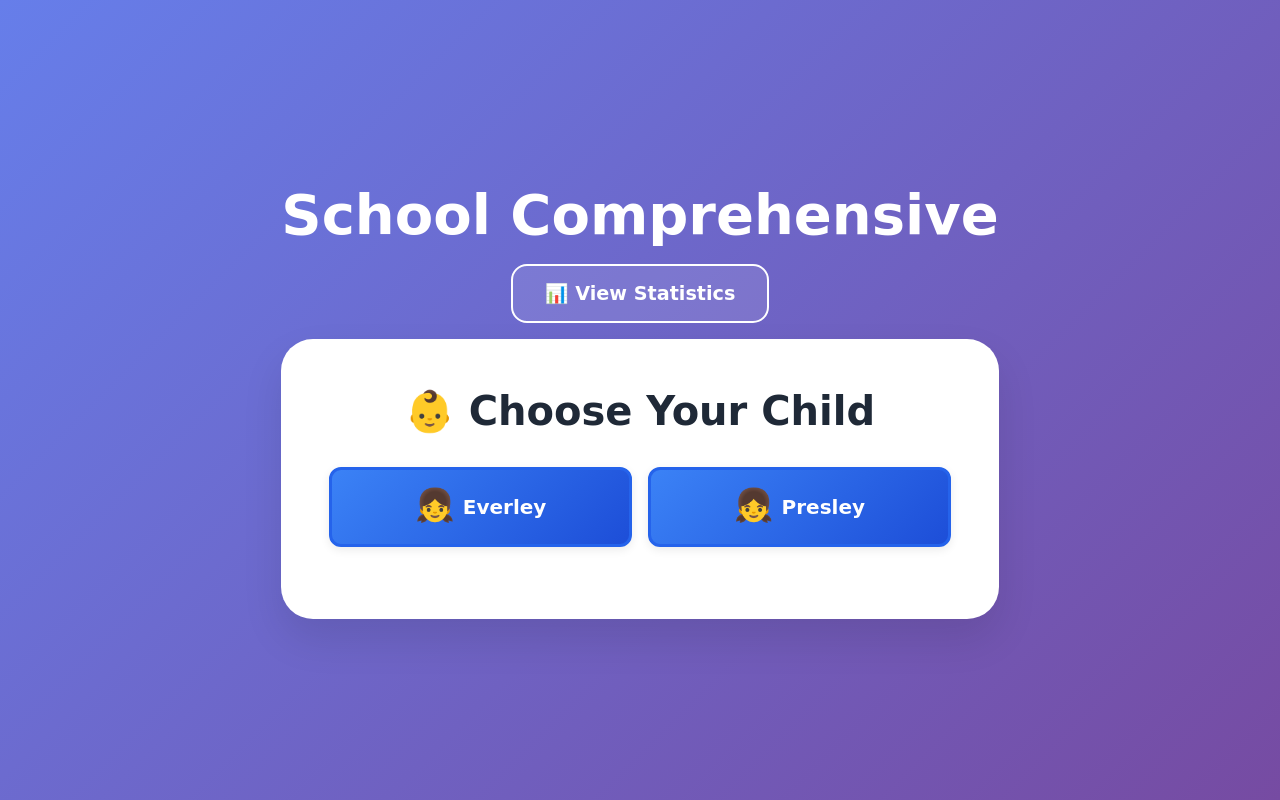
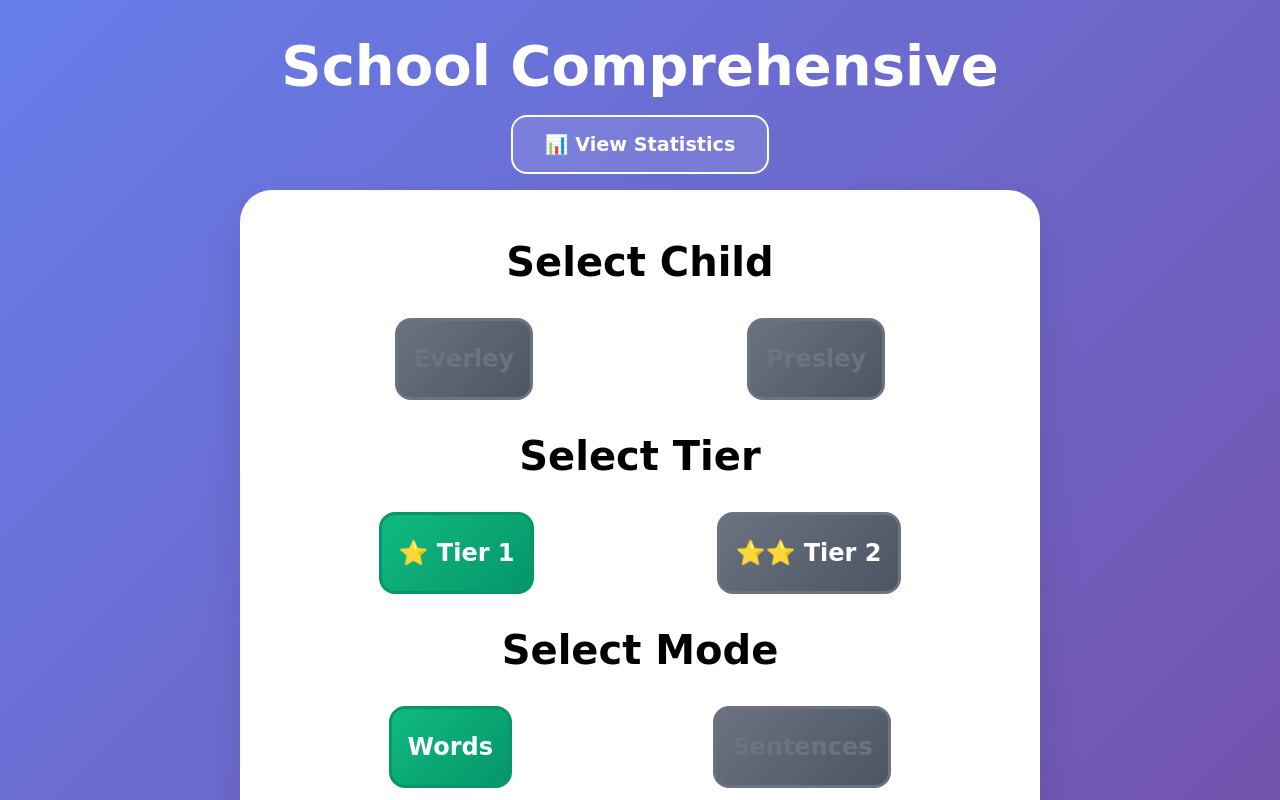
Before and after one commit to tkloetzk/schooling, a React (Vite) app: page / in a window 1280 px wide. Shown: the top 800 px of the page. Built offline with nearby package versions, Linux system fonts and the light colour scheme.

Commit message:
schooling

```diff
--- a/src/App.tsx
+++ b/src/App.tsx
@@ -1,4 +1,4 @@
-import React, { useState } from "react";
+import { useState } from "react";
 import {
   BrowserRouter as Router,
   Routes,
@@ -6,9 +6,12 @@ import {
   useNavigate,
   useLocation,
 } from "react-router-dom";
+import { useAppActions, useAppStore } from "./stores";
 import SessionScreen from "./components/SessionScreen";
 import StatsScreen from "./components/StatsScreen";
-import { useAppActions, useAppStore } from "./stores";
+import AdditionExerciseScreen from "./components/AdditionExerciseScreen";
+import SubtractionExerciseScreen from "./components/SubtractionExerciseScreen";
+import CountingExerciseScreen from "./components/CountingExerciseScreen";
 
 function App() {
   return (
@@ -18,6 +21,9 @@ function App() {
           <Route path="/" element={<StartScreen />} />
           <Route path="/session" element={<SessionScreen />} />
           <Route path="/stats" element={<StatsScreen />} />
+          <Route path="/addition" element={<AdditionExerciseScreen />} />
+          <Route path="/subtraction" element={<SubtractionExerciseScreen />} />
+          <Route path="/counting" element={<CountingExerciseScreen />} />
         </Routes>
       </div>
     </Router>
@@ -155,250 +161,135 @@ function StartScreen() {
             style={{
               fontSize: "2.5rem",
               marginBottom: "2rem",
-              color: "#1f2937",
+              color: "black",
             }}
           >
-            👶 Choose Your Child
+            Select Child
           </h2>
-
           <div
             style={{
-              display: "grid",
-              gridTemplateColumns: "1fr 1fr",
-              gap: "1rem",
-              marginBottom: "1.5rem",
+              display: "flex",
+              justifyContent: "space-around",
+              marginBottom: "2rem",
             }}
           >
             <button
               onClick={() => handleChildSelect("Everley")}
               style={{
-                padding: "1rem 0.75rem",
-                fontSize: "1.25rem",
-                fontWeight: "600",
-                background:
-                  selectedChild === "Everley"
-                    ? "linear-gradient(135deg, #10b981 0%, #059669 100%)"
-                    : "linear-gradient(135deg, #3b82f6 0%, #1d4ed8 100%)",
-                color: "white",
-                border:
-                  selectedChild === "Everley"
-                    ? "3px solid #059669"
-                    : "3px solid #2563eb",
-                borderRadius: "12px",
-                cursor: "pointer",
-                boxShadow: "0 3px 10px rgba(0,0,0,0.08)",
-                transition: "all 300ms ease",
-                transform:
-                  selectedChild === "Everley" ? "scale(1.01)" : "scale(1)",
-              }}
-            >
-              <div style={{ fontSize: "2rem", marginBottom: "0.25rem" }}>
-                {selectedChild === "Everley" ? "👧✨" : "👧"}
-              </div>
-              <div>Everley</div>
-              {selectedChild === "Everley" && (
-                <div
-                  style={{
-                    position: "absolute",
-                    top: "-6px",
-                    right: "-6px",
-                    background: "#10b981",
-                    borderRadius: "50%",
-                    width: "24px",
-                    height: "24px",
-                    display: "flex",
-                    alignItems: "center",
-                    justifyContent: "center",
-                    fontSize: "1.25rem",
-                    fontWeight: "bold",
-                  }}
-                >
-                  ✓
-                </div>
-              )}
-            </button>
-
-            <button
-              onClick={() => handleChildSelect("Presley")}
-              style={{
-                padding: "1rem 0.75rem",
-                fontSize: "1.25rem",
-                fontWeight: "600",
-                background:
-                  selectedChild === "Presley"
-                    ? "linear-gradient(135deg, #10b981 0%, #059669 100%)"
-                    : "linear-gradient(135deg, #3b82f6 0%, #1d4ed8 100%)",
-                color: "white",
-                border:
-                  selectedChild === "Presley"
-                    ? "3px solid #059669"
-                    : "3px solid #2563eb",
-                borderRadius: "12px",
-                cursor: "pointer",
-                boxShadow: "0 3px 10px rgba(0,0,0,0.08)",
-                transition: "all 300ms ease",
-                transform:
-                  selectedChild === "Presley" ? "scale(1.01)" : "scale(1)",
-              }}
-            >
-              <div style={{ fontSize: "2rem", marginBottom: "0.25rem" }}>
-                {selectedChild === "Presley" ? "👧✨" : "👧"}
-              </div>
-              <div>Presley</div>
-              {selectedChild === "Presley" && (
-                <div
-                  style={{
-                    position: "absolute",
-                    top: "-6px",
-                    right: "-6px",
-                    background: "#10b981",
-                    borderRadius: "50%",
-                    width: "24px",
-                    height: "24px",
-                    display: "flex",
-                    alignItems: "center",
-                    justifyContent: "center",
-                    fontSize: "1.25rem",
-                    fontWeight: "bold",
-                  }}
-                >
-                  ✓
-                </div>
-              )}
-            </button>
-          </div>
-
-          {selectedChild && (
-            <>
-              <div
-                style={{
-                  background:
-                    "linear-gradient(135deg, #dbeafe 0%, #bfdbfe 100%)",
-                  borderRadius: "24px",
-                  padding: "2rem",
-                  marginBottom: "2rem",
-                  border: "3px solid #3b82f6",
-                }}
-              >
-                <h3
-                  style={{
-                    fontSize: "2rem",
-                    marginBottom: "1.5rem",
-                    color: "#1e40af",
-                    fontWeight: "700",
-                  }}
-                >
-                  📚 Choose Your Level
-                </h3>
-
-                <div style={{ marginBottom: "1.5rem" }}>
-                  <label
-                    style={{
-                      display: "block",
-                      fontSize: "1.5rem",
-                      fontWeight: "600",
-                      marginBottom: "1rem",
-                      color: "#1f2937",
-                    }}
-                  >
-                    📖 Practice Type:
-                  </label>
-                  <div
-                    style={{
-                      display: "grid",
-                      gridTemplateColumns: "1fr 1fr",
-                      gap: "1rem",
-                    }}
-                  >
-                    <button
-                      onClick={() => setSelectedMode("words")}
-                      style={{
                 padding: "1.5rem 1rem",
                 fontSize: "1.5rem",
                 fontWeight: "700",
                 background:
-                          selectedMode === "words"
-                            ? "linear-gradient(135deg, #10b981 0%, #059669 100%)"
+                  selectedChild === "Everley"
+                    ? "linear-gradient(135deg, #ec4899 0%, #db2777 100%)"
                     : "linear-gradient(135deg, #6b7280 0%, #4b5563 100%)",
-                        color: "white",
+                color: selectedChild === "Everley" ? "white" : "#6b7280",
                 border:
-                          selectedMode === "words"
-                            ? "3px solid #059669"
+                  selectedChild === "Everley"
+                    ? "3px solid #db2777"
                     : "3px solid #6b7280",
                 borderRadius: "16px",
                 cursor: "pointer",
                 transition: "all 300ms ease",
               }}
             >
-                      📝 Words
+              Everley
             </button>
             <button
-                      onClick={() => setSelectedMode("sentences")}
+              onClick={() => handleChildSelect("Presley")}
               style={{
                 padding: "1.5rem 1rem",
                 fontSize: "1.5rem",
                 fontWeight: "700",
                 background:
-                          selectedMode === "sentences"
-                            ? "linear-gradient(135deg, #10b981 0%, #059669 100%)"
+                  selectedChild === "Presley"
+                    ? "linear-gradient(135deg, #ec4899 0%, #db2777 100%)"
                     : "linear-gradient(135deg, #6b7280 0%, #4b5563 100%)",
-                        color: "white",
+                color: selectedChild === "Presley" ? "white" : "#6b7280",
                 border:
-                          selectedMode === "sentences"
-                            ? "3px solid #059669"
+                  selectedChild === "Presley"
+                    ? "3px solid #db2777"
                     : "3px solid #6b7280",
                 borderRadius: "16px",
                 cursor: "pointer",
                 transition: "all 300ms ease",
               }}
             >
-                      💬 Sentences
+              Presley
             </button>
           </div>
-                </div>
 
-                <div>
-                  <label
+          <h2
             style={{
-                      display: "block",
-                      fontSize: "1.5rem",
-                      fontWeight: "600",
-                      marginBottom: "1rem",
-                      color: "#1f2937",
+              fontSize: "2.5rem",
+              marginBottom: "2rem",
+              color: "black",
             }}
           >
-                    🏆 Difficulty Level:
-                  </label>
+            Select Tier
+          </h2>
           <div
             style={{
-                      display: "grid",
-                      gridTemplateColumns: "1fr 1fr",
-                      gap: "1rem",
+              display: "flex",
+              justifyContent: "space-around",
+              marginBottom: "2rem",
+            }}
+          >
+            <div
+              style={{
+                position: "relative",
               }}
             >
               <button
                 onClick={() => handleTierSelect(1)}
+                disabled={!isTierUnlocked(1)}
                 style={{
                   padding: "1.5rem 1rem",
                   fontSize: "1.5rem",
                   fontWeight: "700",
-                        background:
-                          selectedTier === 1
+                  background: isTierUnlocked(1)
+                    ? selectedTier === 1
                       ? "linear-gradient(135deg, #10b981 0%, #059669 100%)"
-                            : "linear-gradient(135deg, #6b7280 0%, #4b5563 100%)",
-                        color: "white",
-                        border:
-                          selectedTier === 1
+                      : "linear-gradient(135deg, #6b7280 0%, #4b5563 100%)"
+                    : "linear-gradient(135deg, #d1d5db 0%, #9ca3af 100%)",
+                  color: isTierUnlocked(1) ? "white" : "#6b7280",
+                  border: isTierUnlocked(1)
+                    ? selectedTier === 1
                       ? "3px solid #059669"
-                            : "3px solid #6b7280",
+                      : "3px solid #6b7280"
+                    : "3px solid #9ca3af",
                   borderRadius: "16px",
-                        cursor: "pointer",
+                  cursor: isTierUnlocked(1) ? "pointer" : "not-allowed",
                   transition: "all 300ms ease",
                 }}
               >
-                      ⭐ Tier 1
+                ⭐ Tier 1 {isTierUnlocked(1) ? "" : "🔒"}
               </button>
-                    <div style={{ position: "relative" }}>
+              {!isTierUnlocked(1) && (
+                <div
+                  style={{
+                    position: "absolute",
+                    bottom: "100%",
+                    left: "50%",
+                    transform: "translateX(-50%)",
+                    background: "rgba(0,0,0,0.8)",
+                    color: "white",
+                    padding: "0.5rem",
+                    borderRadius: "8px",
+                    fontSize: "0.9rem",
+                    marginBottom: "0.5rem",
+                    whiteSpace: "nowrap",
+                  }}
+                >
+                  Complete Tier 1 first!
+                </div>
+              )}
+            </div>
+            <div
+              style={{
+                position: "relative",
+              }}
+            >
               <button
                 onClick={() => handleTierSelect(2)}
                 disabled={!isTierUnlocked(2)}
@@ -445,7 +336,67 @@ function StartScreen() {
               )}
             </div>
           </div>
-                </div>
+
+          <h2
+            style={{
+              fontSize: "2.5rem",
+              marginBottom: "2rem",
+              color: "black",
+            }}
+          >
+            Select Mode
+          </h2>
+          <div
+            style={{
+              display: "flex",
+              justifyContent: "space-around",
+              marginBottom: "2rem",
+            }}
+          >
+            <button
+              onClick={() => setSelectedMode("words")}
+              style={{
+                padding: "1.5rem 1rem",
+                fontSize: "1.5rem",
+                fontWeight: "700",
+                background:
+                  selectedMode === "words"
+                    ? "linear-gradient(135deg, #10b981 0%, #059669 100%)"
+                    : "linear-gradient(135deg, #6b7280 0%, #4b5563 100%)",
+                color: selectedMode === "words" ? "white" : "#6b7280",
+                border:
+                  selectedMode === "words"
+                    ? "3px solid #059669"
+                    : "3px solid #6b7280",
+                borderRadius: "16px",
+                cursor: "pointer",
+                transition: "all 300ms ease",
+              }}
+            >
+              Words
+            </button>
+            <button
+              onClick={() => setSelectedMode("sentences")}
+              style={{
+                padding: "1.5rem 1rem",
+                fontSize: "1.5rem",
+                fontWeight: "700",
+                background:
+                  selectedMode === "sentences"
+                    ? "linear-gradient(135deg, #10b981 0%, #059669 100%)"
+                    : "linear-gradient(135deg, #6b7280 0%, #4b5563 100%)",
+                color: selectedMode === "sentences" ? "white" : "#6b7280",
+                border:
+                  selectedMode === "sentences"
+                    ? "3px solid #059669"
+                    : "3px solid #6b7280",
+                borderRadius: "16px",
+                cursor: "pointer",
+                transition: "all 300ms ease",
+              }}
+            >
+              Sentences
+            </button>
           </div>
 
           <button
@@ -455,8 +406,7 @@ function StartScreen() {
               padding: "2rem",
               fontSize: "2.5rem",
               fontWeight: "800",
-                  background:
-                    "linear-gradient(135deg, #f59e0b 0%, #d97706 100%)",
+              background: "linear-gradient(135deg, #f59e0b 0%, #d97706 100%)",
               color: "white",
               border: "6px solid #d97706",
               borderRadius: "24px",
@@ -468,9 +418,7 @@ function StartScreen() {
             onMouseEnter={(e) =>
               (e.currentTarget.style.transform = "scale(1.02)")
             }
-                onMouseLeave={(e) =>
-                  (e.currentTarget.style.transform = "scale(1)")
-                }
+            onMouseLeave={(e) => (e.currentTarget.style.transform = "scale(1)")}
           >
             🚀 START {selectedMode.toUpperCase()} PRACTICE! 🚀
           </button>
@@ -481,8 +429,7 @@ function StartScreen() {
               fontSize: "1.5rem",
               color: "#059669",
               fontWeight: "600",
-                  background:
-                    "linear-gradient(135deg, #d1fae5 0%, #a7f3d0 100%)",
+              background: "linear-gradient(135deg, #d1fae5 0%, #a7f3d0 100%)",
               borderRadius: "16px",
               border: "3px solid #059669",
             }}
@@ -490,8 +437,6 @@ function StartScreen() {
             🎉 Perfect choice, {selectedChild}!<br />
             Ready for {selectedMode} practice? Let's go! 🚀
           </div>
-            </>
-          )}
         </div>
       </div>
     </div>
--- /dev/null
+++ b/src/components/AdditionExerciseScreen.tsx
@@ -0,0 +1,11 @@
+import React from "react";
+
+const AdditionExerciseScreen: React.FC = () => {
+  return (
+    <div>
+      <h1>Addition Exercise Screen</h1>
+    </div>
+  );
+};
+
+export default AdditionExerciseScreen;
--- /dev/null
+++ b/src/components/CountingExerciseScreen.tsx
@@ -0,0 +1,11 @@
+import React from "react";
+
+const CountingExerciseScreen: React.FC = () => {
+  return (
+    <div>
+      <h1>Counting Exercise Screen</h1>
+    </div>
+  );
+};
+
+export default CountingExerciseScreen;
--- a/src/components/SessionScreen.tsx
+++ b/src/components/SessionScreen.tsx
@@ -8,7 +8,7 @@ interface SessionScreenProps {}
 const SessionScreen: React.FC<SessionScreenProps> = () => {
   const navigate = useNavigate();
   const { selection, session } = useAppStore();
-  const { markAnswer, nextItem, setSession } = useAppActions();
+  const { markAnswer, nextItem } = useAppActions();
   const [currentItem, setCurrentItem] = useState<any>(null);
   const [lastAnswerStatus, setLastAnswerStatus] = useState<
     "correct" | "incorrect" | null
--- a/src/components/StatsScreen.tsx
+++ b/src/components/StatsScreen.tsx
@@ -995,7 +995,7 @@ const StatsScreen: React.FC<StatsScreenProps> = () => {
                       gap: "1rem",
                     }}
                   >
-                    {hardestItems.map((item, index) => (
+                    {hardestItems.map((item) => (
                       <div
                         key={item.id}
                         style={{
--- /dev/null
+++ b/src/components/SubtractionExerciseScreen.tsx
@@ -0,0 +1,11 @@
+import React from "react";
+
+const SubtractionExerciseScreen: React.FC = () => {
+  return (
+    <div>
+      <h1>Subtraction Exercise Screen</h1>
+    </div>
+  );
+};
+
+export default SubtractionExerciseScreen;
--- a/src/stores/index.ts
+++ b/src/stores/index.ts
@@ -36,7 +36,7 @@ interface AppStoreState {
 }
 
 // Create the Zustand store
-export const useAppStore = create<AppStoreState>((set, get) => ({
+export const useAppStore = create<AppStoreState>(() => ({
   // Initial state
   selection: defaultSelection,
   session: defaultSession,
```
Lines whose indentation alone changed are shown as unchanged.
